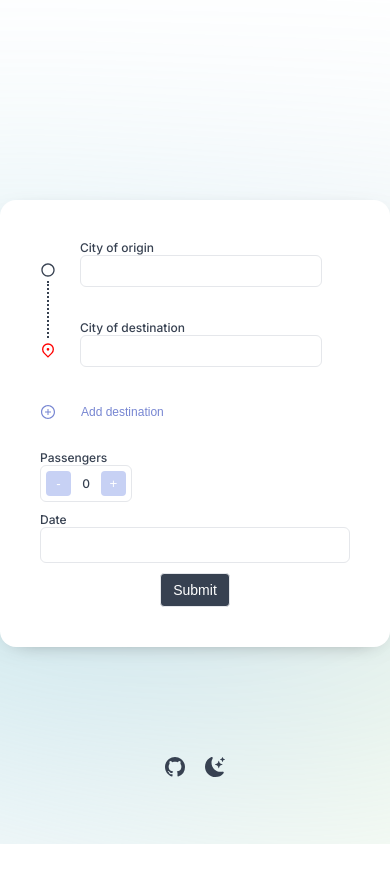
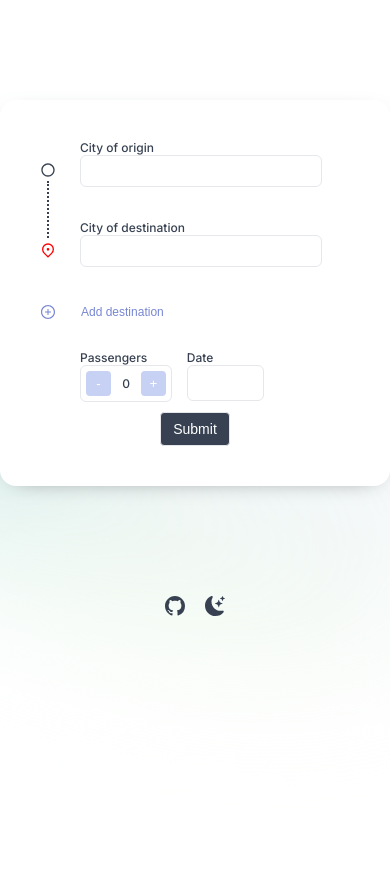
Before and after one commit to vitorcremonez/mozio-tech-assessment, a Next.js app: page / in a window 390 px wide. Shown: the top 882 px of the page. After the commit the page ends 844 px from the top, so only its background shows below. Built offline with nearby package versions, Linux system fonts and the light colour scheme; no server answers.

Commit message:
Improve responsive UI

```diff
--- a/src/GlobalStyles.ts
+++ b/src/GlobalStyles.ts
@@ -3,12 +3,15 @@ import { createGlobalStyle } from "styled-components";
 const GlobalStyles = createGlobalStyle`
    body {
       margin: 0px;
-      margin-top:200px;
       font-family: Inter;
       font-size: 12px;
       font-weight: 500;
       background-color: ${({ theme }) => theme.colors.background};
       color: ${({ theme }) => theme.colors.font};
+      margin-top: 200px;
+      @media (max-width: 600px) {
+         margin-top: 100px;
+      }
    }
    input {
       color: ${({ theme }) => theme.colors.font};
--- a/src/components/GradientBlurBackground/index.tsx
+++ b/src/components/GradientBlurBackground/index.tsx
@@ -13,73 +13,12 @@ const GradientBlurBackground: React.FC = () => {
 				top: 0,
 				bottom: 0,
 				zIndex: -1,
+				opacity: theme.backgroundOpacity,
+				backgroundImage: `url('/gradient.png')`,
+				backgroundSize: "cover",
+				backgroundPosition: "center",
 			}}
-		>
-			<svg
-				width="1751"
-				height="1080"
-				viewBox="0 0 1751 1080"
-				fill="none"
-				xmlns="http://www.w3.org/2000/svg"
-				style={{
-					position: "absolute",
-
-					opacity: theme.backgroundOpacity,
-					left: "50%",
-					top: 0,
-					bottom: 0,
-					transform: "translateX(-50%)",
-				}}
-			>
-				<g filter="url(#filter0_f_146_140)">
-					<path
-						d="M326.547 320.288C397.232 283.817 703.846 336.103 1009.04 308.396C1125.22 297.849 1237.55 284.599 1347.05 320.288C1553.3 387.509 1405.8 588.625 1304 759.974C1108.99 1088.22 351.682 644.768 351.682 644.768C351.682 451.476 255.861 356.758 326.547 320.288Z"
-						fill="url(#paint0_angular_146_140)"
-					/>
-				</g>
-				<defs>
-					<filter
-						id="filter0_f_146_140"
-						x="0.542969"
-						y="-3"
-						width="1750.39"
-						height="1184"
-						filterUnits="userSpaceOnUse"
-						color-interpolation-filters="sRGB"
-					>
-						<feFlood flood-opacity="0" result="BackgroundImageFix" />
-						<feBlend
-							mode="normal"
-							in="SourceGraphic"
-							in2="BackgroundImageFix"
-							result="shape"
-						/>
-						<feGaussianBlur
-							stdDeviation="150"
-							result="effect1_foregroundBlur_146_140"
-						/>
-					</filter>
-					<radialGradient
-						id="paint0_angular_146_140"
-						cx="0"
-						cy="0"
-						r="1"
-						gradientUnits="userSpaceOnUse"
-						gradientTransform="translate(600.252 534.356) rotate(66.8355) scale(368.149 688.957)"
-					>
-						<stop offset="0.0242743" stop-color="#ABE1C9" />
-						<stop offset="0.446559" stop-color="#80CDD7" />
-						<stop offset="0.625961" stop-color="#7C9CE5" />
-						<stop offset="0.830113" stop-color="#7EA3E6" stop-opacity="0.22" />
-						<stop
-							offset="0.947316"
-							stop-color="#CFEEBB"
-							stop-opacity="0.881587"
-						/>
-					</radialGradient>
-				</defs>
-			</svg>
-		</div>
+		/>
 	);
 };
 
--- a/src/components/inputs/DatePickerInput/CalenderPicker/styles.ts
+++ b/src/components/inputs/DatePickerInput/CalenderPicker/styles.ts
@@ -10,6 +10,7 @@ export const Container = styled.div`
 	background-color: ${({ theme }) => theme.colors.backgroundInput};
 	border-radius: ${({ theme }) => theme.sizing.borderRadius}px;
 	z-index: 10000;
+	left: -100px;
 `;
 
 export const Header = styled.div`
--- a/src/components/inputs/DatePickerInput/styles.ts
+++ b/src/components/inputs/DatePickerInput/styles.ts
@@ -8,4 +8,5 @@ export const Input = styled.div`
 	font-size: 12px;
 	line-height: 18px;
 	height: 18px;
+	overflow: hidden;
 `;
--- a/src/components/inputs/StepperInput/styles.ts
+++ b/src/components/inputs/StepperInput/styles.ts
@@ -15,6 +15,7 @@ export const Button = styled.button`
 	width: 25px;
 	height: 25px;
 	border-radius: 4px;
+	padding: 0px;
 	border: none;
 	color: white;
 	cursor: pointer;
--- a/src/screens/HomeScreen/RouteForm/index.tsx
+++ b/src/screens/HomeScreen/RouteForm/index.tsx
@@ -33,6 +33,8 @@ const RouteForm: React.FC<RouteFormProps> = ({ onSubmit }) => {
 					<RouteFields onChangeDestinations={(keys) => setKeys(keys)} />
 				</Col>
 				<Col xs={12} md={4}>
+					<Row style={{ marginLeft: 25, display: "inline-flex" }}>
+						<Col xs={6} md={12} style={{ paddingRight: 50 }}>
 							<StepperField
 								defaultValue={0}
 								name={"passengers"}
@@ -43,6 +45,8 @@ const RouteForm: React.FC<RouteFormProps> = ({ onSubmit }) => {
 									}
 								}}
 							/>
+						</Col>
+						<Col xs={6} md={12}>
 							<DatePickerField
 								defaultValue={""}
 								name={"date"}
@@ -55,6 +59,8 @@ const RouteForm: React.FC<RouteFormProps> = ({ onSubmit }) => {
 							/>
 						</Col>
 					</Row>
+				</Col>
+			</Row>
 			<Row>
 				<Col style={{ textAlign: "center" }}>
 					<Button>Submit</Button>
```
Also changed, not shown: public/gradient.png (added). Lines whose indentation alone changed are shown as unchanged.
